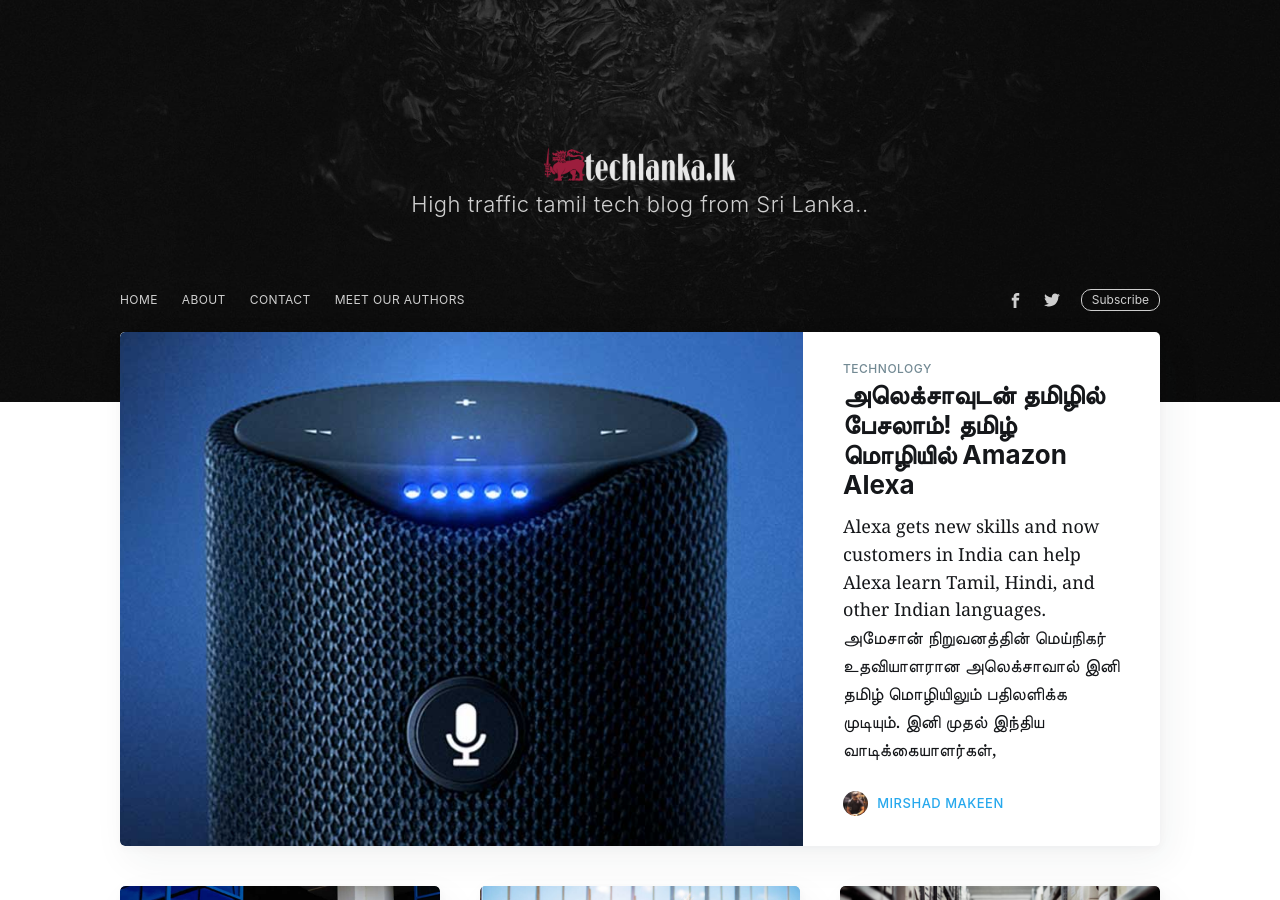
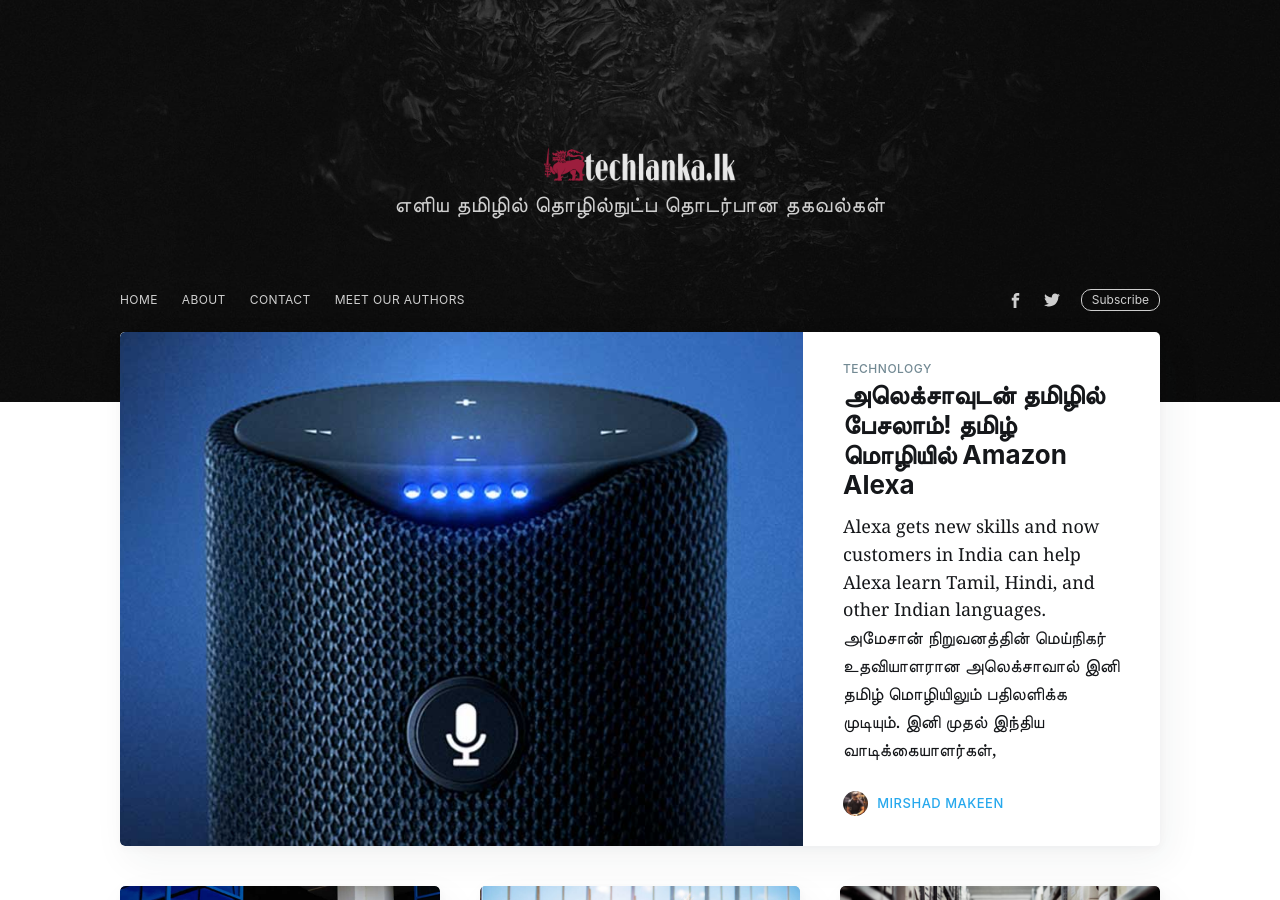
Before and after one commit to techlanka/blog, a Jekyll site: the page built from index.html, in a window 1280 px wide and 900 px high. Built offline with Jekyll 4.4.1, drawn with Linux system fonts in a browser that asks for light colours; nearby versions of some CDN libraries; the list of posts is cut into pages by our own code; comment, search, counter and statistics services are not loaded.

Commit message:
Update _config.yml

```diff
--- a/_config.yml
+++ b/_config.yml
@@ -9,7 +9,7 @@
 
 # Website info
 title: techlanka.lk
-description: High traffic tamil tech blog from Sri Lanka..
+description: எளிய தமிழில் தொழில்நுட்ப தொடர்பான தகவல்கள்
 cover: assets/images/blog-cover-2.jpg
 logo: assets/images/logo3.png
 logo_dark: assets/images/favicon1.png
```
